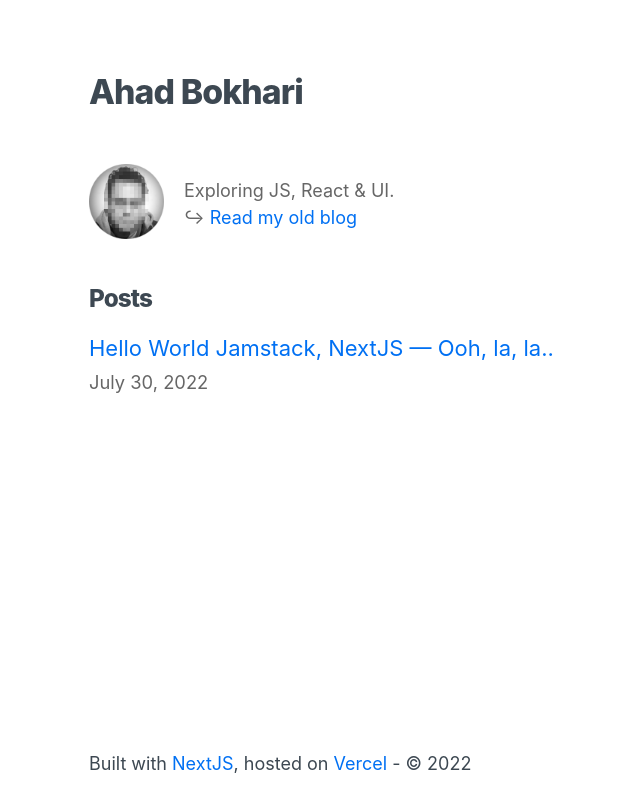
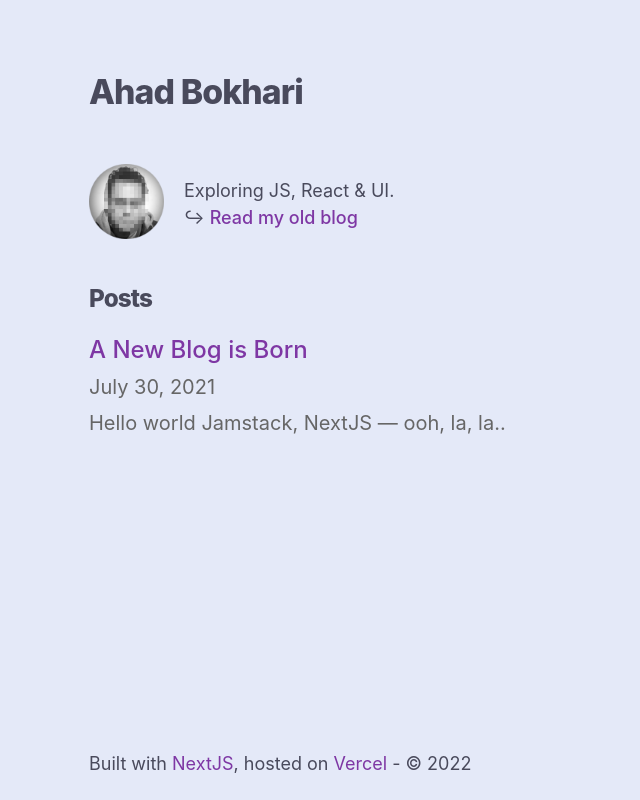
Before and after one commit to ahadb/nextjs-blog, a Next.js app: page / in a window 1280 px wide. Shown: the whole page, without its empty margins (245-885 px from the left). Built offline with nearby package versions, Linux system fonts and the light colour scheme.

Commit message:
update blog ui

```diff
--- a/components/date.js
+++ b/components/date.js
@@ -1,6 +1,6 @@
-import { parseISO, format } from 'date-fns';
+import { parseISO, format } from "date-fns";
 
 export default function Date({ dateString }) {
   const date = parseISO(dateString);
-  return <time dateTime={dateString}>{format(date, 'LLLL d, yyyy')}</time>;
+  return <time dateTime={dateString}>{format(date, "LLLL d, yyyy")}</time>;
 }
--- a/lib/posts.js
+++ b/lib/posts.js
@@ -1,21 +1,22 @@
-import { remark } from 'remark';
-import html from 'remark-html';
-import fs from 'fs';
-import path from 'path';
-import matter from 'gray-matter';
+import { remark } from "remark";
+import remarkHighlightjs from "remark-highlight.js";
+import html from "remark-html";
+import fs from "fs";
+import path from "path";
+import matter from "gray-matter";
 
-const postsDirectory = path.join(process.cwd(), 'posts');
+const postsDirectory = path.join(process.cwd(), "posts");
 
 export function getSortedPostsData() {
   // Get file names under /posts
   const fileNames = fs.readdirSync(postsDirectory);
   const allPostsData = fileNames.map((fileName) => {
     // Remove ".md" from file name to get id
-    const id = fileName.replace(/\.md$/, '');
+    const id = fileName.replace(/\.md$/, "");
 
     // Read markdown file as string
     const fullPath = path.join(postsDirectory, fileName);
-    const fileContents = fs.readFileSync(fullPath, 'utf8');
+    const fileContents = fs.readFileSync(fullPath, "utf8");
 
     // Use gray-matter to parse the post metadata section
     const matterResult = matter(fileContents);
@@ -57,7 +58,7 @@ export function getAllPostIds() {
   return fileNames.map((fileName) => {
     return {
       params: {
-        id: fileName.replace(/\.md$/, ''),
+        id: fileName.replace(/\.md$/, ""),
       },
     };
   });
@@ -65,15 +66,16 @@ export function getAllPostIds() {
 
 export async function getPostData(id) {
   const fullPath = path.join(postsDirectory, `${id}.md`);
-  const fileContents = fs.readFileSync(fullPath, 'utf8');
+  const fileContents = fs.readFileSync(fullPath, "utf8");
 
   // Use gray-matter to parse the post metadata section
   const matterResult = matter(fileContents);
 
   // Use remark to convert markdown into HTML string
   const processedContent = await remark()
-      .use(html)
-      .process(matterResult.content);
+    .use(html)
+    .use(remarkHighlightjs)
+    .process(matterResult.content);
   const contentHtml = processedContent.toString();
 
   // Combine the data with the id and contentHtml
--- a/package.json
+++ b/package.json
@@ -12,6 +12,7 @@
     "react": "17.0.2",
     "react-dom": "17.0.2",
     "remark": "^14.0.2",
+    "remark-highlight.js": "^7.0.1",
     "remark-html": "^15.0.1"
   }
 }
--- a/pages/index.js
+++ b/pages/index.js
@@ -1,10 +1,10 @@
-import Head from 'next/head';
-import Layout, { siteTitle } from '../components/layout';
-import utilStyles from '../styles/utils.module.css';
-import { getSortedPostsData } from '../lib/posts';
-import Image from 'next/image';
-import Link from 'next/link';
-import Date from '../components/date';
+import Head from "next/head";
+import Layout, { siteTitle } from "../components/layout";
+import utilStyles from "../styles/utils.module.css";
+import { getSortedPostsData } from "../lib/posts";
+import Image from "next/image";
+import Link from "next/link";
+import Date from "../components/date";
 
 export async function getStaticProps() {
   const allPostsData = getSortedPostsData();
@@ -15,7 +15,7 @@ export async function getStaticProps() {
   };
 }
 
-export default function Home({ allPostsData}) {
+export default function Home({ allPostsData }) {
   return (
     <Layout home>
       <Head>
@@ -23,7 +23,7 @@ export default function Home({ allPostsData}) {
       </Head>
       <section className={utilStyles.headingMd}>
         {/*<h3 className={utilStyles.headingXl}>Who am I?</h3>*/}
-          <div style={{display: "flex", marginTop: 33}}>
+        <div style={{ display: "flex", marginTop: 33 }}>
           <img
             src="/images/ahad-bokhari.png" // Route of the image file
             height={75} // Desired size with correct aspect ratio
@@ -33,34 +33,48 @@ export default function Home({ allPostsData}) {
 
           <div className={utilStyles.blogDescription}>
             <div>Exploring JS, React & UI.</div>
-              <div>↪&nbsp;<Link href={`http://ahadb.github.io/`}>
-                <a>Read my old blog</a>
-              </Link></div>
+            <div>
+              ↪&nbsp;
+              <Link href={`http://ahadb.github.io/`}>
+                <a style={{fontWeight: 500}}>Read my old blog</a>
+              </Link>
+            </div>
           </div>
         </div>
       </section>
-        <section style={{marginTop: 25}}className={`${utilStyles.headingMd} ${utilStyles.padding1px}`}>
+      <section
+        style={{ marginTop: 25 }}
+        className={`${utilStyles.headingMd} ${utilStyles.padding1px}`}
+      >
         <h2 className={utilStyles.headingXl}>Posts</h2>
         <ul className={utilStyles.list}>
-            {allPostsData.map(({ id, date, title }) => (
+          {allPostsData.map(({ id, date, title, description }) => (
             <li className={utilStyles.listItem} key={id}>
               <Link href={`/posts/${id}`}>
-                    <a>{title}</a>
+                <a style={{fontWeight: 500}}>{title}</a>
               </Link>
               <br />
               <small className={utilStyles.lightText}>
                 <Date dateString={date} />
+              </small>
+              <br />
+              <small className={utilStyles.lightText}>
+                {description}
               </small>
             </li>
           ))}
         </ul>
       </section>
       <footer className={utilStyles.footer}>
-          Built with <Link href={`https://nextjs.org/`}>
+        Built with{" "}
+        <Link href={`https://nextjs.org/`}>
           <a>NextJS</a>
-        </Link>, hosted on <Link href={`https://vercel.com/`}>
+        </Link>
+        , hosted on{" "}
+        <Link href={`https://vercel.com/`}>
           <a>Vercel</a>
-        </Link> - © 2022
+        </Link>{" "}
+        - © 2022
       </footer>
     </Layout>
   );
--- a/posts/hello-world-jamstack-nextjs.md
+++ b/posts/hello-world-jamstack-nextjs.md
@@ -1,6 +1,7 @@
 ---
-title: 'Hello World Jamstack, NextJS — Ooh, la, la..'
-date: '2022-07-30'
+title: 'A New Blog is Born'
+date: '2021-07-30'
+description: 'Hello world Jamstack, NextJS — ooh, la, la..'
 ---
 
 I haven't had much time to blog since 2020, abd I wanted to start afresh and build a blog from scratch so at it grows i could control each aspect. There are a myriad of options and it
--- a/styles/global.css
+++ b/styles/global.css
@@ -6,7 +6,8 @@ body {
     Cantarell, Fira Sans, Droid Sans, Helvetica Neue, sans-serif;
     line-height: 1.6;
     font-size: 18px;
-    color: #3d4852;
+    background-color: #e4e9f8;
+    color: #494a5c;
 }
 
 * {
@@ -14,7 +15,7 @@ body {
 }
 
 a {
-    color: #0070f3;
+    color: #7e37a4;
     text-decoration: none;
 }
 
--- a/styles/utils.module.css
+++ b/styles/utils.module.css
@@ -4,6 +4,7 @@
     font-weight: 800;
     letter-spacing: -0.05rem;
     margin: 1rem 0;
+    /*color: #7e37a4;*/
 }
 
 .headingXl {
@@ -45,7 +46,7 @@
 
 .listItem {
     margin: 0 0 1.25rem;
-    font-size: 22px;
+    font-size: 24px;
 }
 
 .lightText {
@@ -65,8 +66,7 @@ ul.horizontal-list li {
     font-size: 1.00rem;
     margin-left: 20px;
     margin-top: 13px;
-
-    color: #666;
+    color: #494a5c;
 
 }
 
```
Also changed, not shown: components/layout.js (+10 -9 lines), 1 other file (tests, documents, lock files or other folders). Lines whose indentation alone changed are shown as unchanged.
